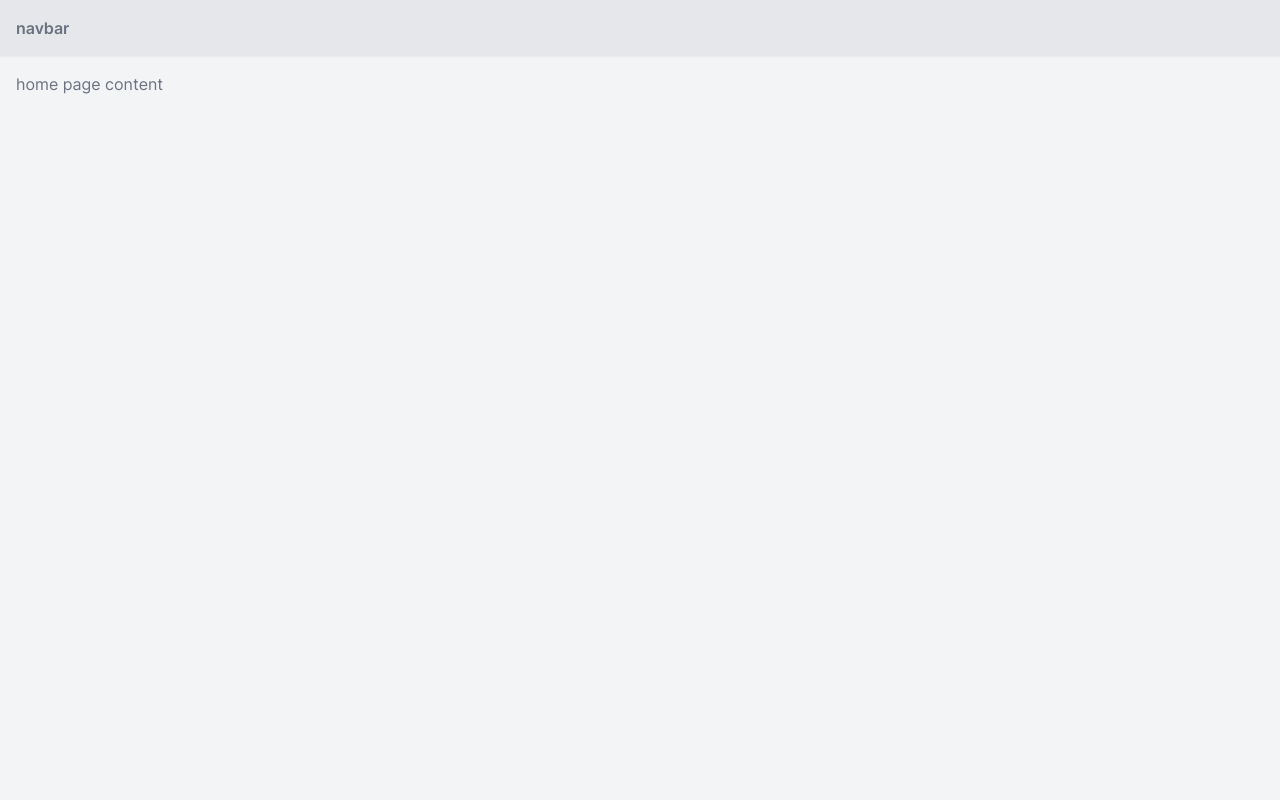
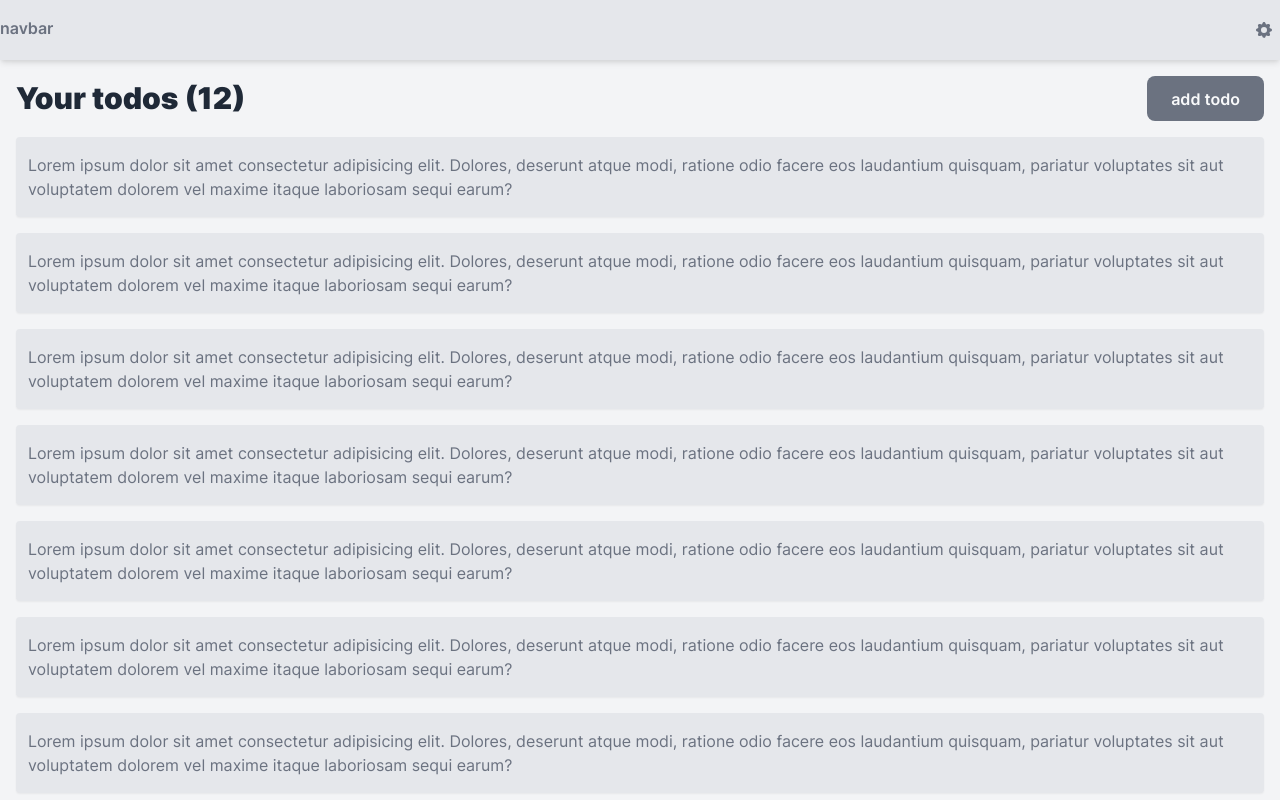
Before and after one commit to aryaniyaps/todos, a React app in the folder frontend/: page / in a window 1280 px wide. Built offline with nearby package versions, Linux system fonts and the light colour scheme.

Commit message:
add more components

```diff
--- a/frontend/src/components/Navbar.tsx
+++ b/frontend/src/components/Navbar.tsx
@@ -1,9 +1,16 @@
 import { FC } from "react";
+import SettingsIcon from "../icons/SettingsIcon";
+import Button from "./Button";
 
 const Navbar: FC = () => {
     return (
-        <div className="bg-primary-300 shadow-sm w-full">
-            <div className="max-w-7xl mx-auto p-4 font-semibold">navbar</div>
+        <div className="bg-primary-300 shadow-md w-full z-20">
+            <div className="max-w-7xl mx-auto py-4 flex justify-between">
+                <span className="font-semibold">navbar</span>
+                <Button color="transparent" size="tiny">
+                    <SettingsIcon />
+                </Button>
+            </div>
         </div>
     );
 };
--- /dev/null
+++ b/frontend/src/components/TodoController.tsx
@@ -0,0 +1,13 @@
+import { FC } from "react";
+import Button from "./Button";
+
+const TodoController: FC = () => {
+    return (
+        <div className="flex">
+            <Button>add todo</Button>
+        </div>
+    );
+};
+
+TodoController.displayName = "TodoController";
+export default TodoController;
--- /dev/null
+++ b/frontend/src/components/TodoItem.tsx
@@ -0,0 +1,14 @@
+import { FC } from "react";
+
+const TodoItem: FC = () => {
+    return (
+        <div className="bg-primary-300 px-3 py-4 shadow-sm rounded">
+            Lorem ipsum dolor sit amet consectetur adipisicing elit. Dolores, deserunt
+            atque modi, ratione odio facere eos laudantium quisquam, pariatur voluptates
+            sit aut voluptatem dolorem vel maxime itaque laboriosam sequi earum?
+        </div>
+    );
+};
+
+TodoItem.displayName = "TodoItem";
+export default TodoItem;
--- /dev/null
+++ b/frontend/src/components/TodoList.tsx
@@ -0,0 +1,24 @@
+import { FC } from "react";
+import TodoController from "./TodoController";
+import TodoItem from "./TodoItem";
+
+const TodoList: FC = () => {
+    return (
+        <div className="flex flex-col w-full">
+            {/* header section */}
+            <div className="flex justify-between mb-4">
+                <h2>Your todos (12)</h2>
+                <TodoController />
+            </div>
+            {/* todos list */}
+            <div className="flex flex-col gap-4">
+                {Array.from(Array(10), (_, i) => {
+                    return <TodoItem key={i} />;
+                })}
+            </div>
+        </div>
+    );
+};
+
+TodoList.displayName = "TodoList";
+export default TodoList;
--- /dev/null
+++ b/frontend/src/icons/SettingsIcon.tsx
@@ -0,0 +1,22 @@
+import { SVGProps, FC } from "react";
+
+const SettingsIcon: FC = (props: SVGProps<SVGSVGElement>) => {
+    return (
+        <svg
+            xmlns="http://www.w3.org/2000/svg"
+            className="h-5 w-5"
+            viewBox="0 0 20 20"
+            fill="currentColor"
+            {...props}
+        >
+            <path
+                fillRule="evenodd"
+                d="M11.49 3.17c-.38-1.56-2.6-1.56-2.98 0a1.532 1.532 0 01-2.286.948c-1.372-.836-2.942.734-2.106 2.106.54.886.061 2.042-.947 2.287-1.561.379-1.561 2.6 0 2.978a1.532 1.532 0 01.947 2.287c-.836 1.372.734 2.942 2.106 2.106a1.532 1.532 0 012.287.947c.379 1.561 2.6 1.561 2.978 0a1.533 1.533 0 012.287-.947c1.372.836 2.942-.734 2.106-2.106a1.533 1.533 0 01.947-2.287c1.561-.379 1.561-2.6 0-2.978a1.532 1.532 0 01-.947-2.287c.836-1.372-.734-2.942-2.106-2.106a1.532 1.532 0 01-2.287-.947zM10 13a3 3 0 100-6 3 3 0 000 6z"
+                clipRule="evenodd"
+            />
+        </svg>
+    );
+};
+
+SettingsIcon.displayName = "SettingsIcon";
+export default SettingsIcon;
--- a/frontend/src/index.tsx
+++ b/frontend/src/index.tsx
@@ -1,10 +1,10 @@
-import React from "react";
-import ReactDOM from "react-dom";
+import { StrictMode } from "react";
+import { render } from "react-dom";
 import App from "./App";
 
-ReactDOM.render(
-    <React.StrictMode>
+render(
+    <StrictMode>
         <App />
-    </React.StrictMode>,
+    </StrictMode>,
     document.getElementById("app")
 );
--- a/frontend/src/pages/HomePage.tsx
+++ b/frontend/src/pages/HomePage.tsx
@@ -2,6 +2,7 @@ import { FC } from "react";
 import { Helmet } from "react-helmet";
 import withAuth from "../hocs/withAuth";
 import AppLayout from "../layouts/AppLayout";
+import TodoList from "../components/TodoList";
 
 const HomePage: FC = () => {
     return (
@@ -9,7 +10,7 @@ const HomePage: FC = () => {
             <Helmet>
                 <title>Home | Todos</title>
             </Helmet>
-            home page content
+            <TodoList />
         </AppLayout>
     );
 };
--- a/frontend/src/styles/main.css
+++ b/frontend/src/styles/main.css
@@ -60,6 +60,7 @@ body,
 #app {
     @apply w-full;
     @apply h-full;
+    @apply box-border;
     @apply text-primary-600;
     @apply bg-primary-200;
     @apply flex;
```
